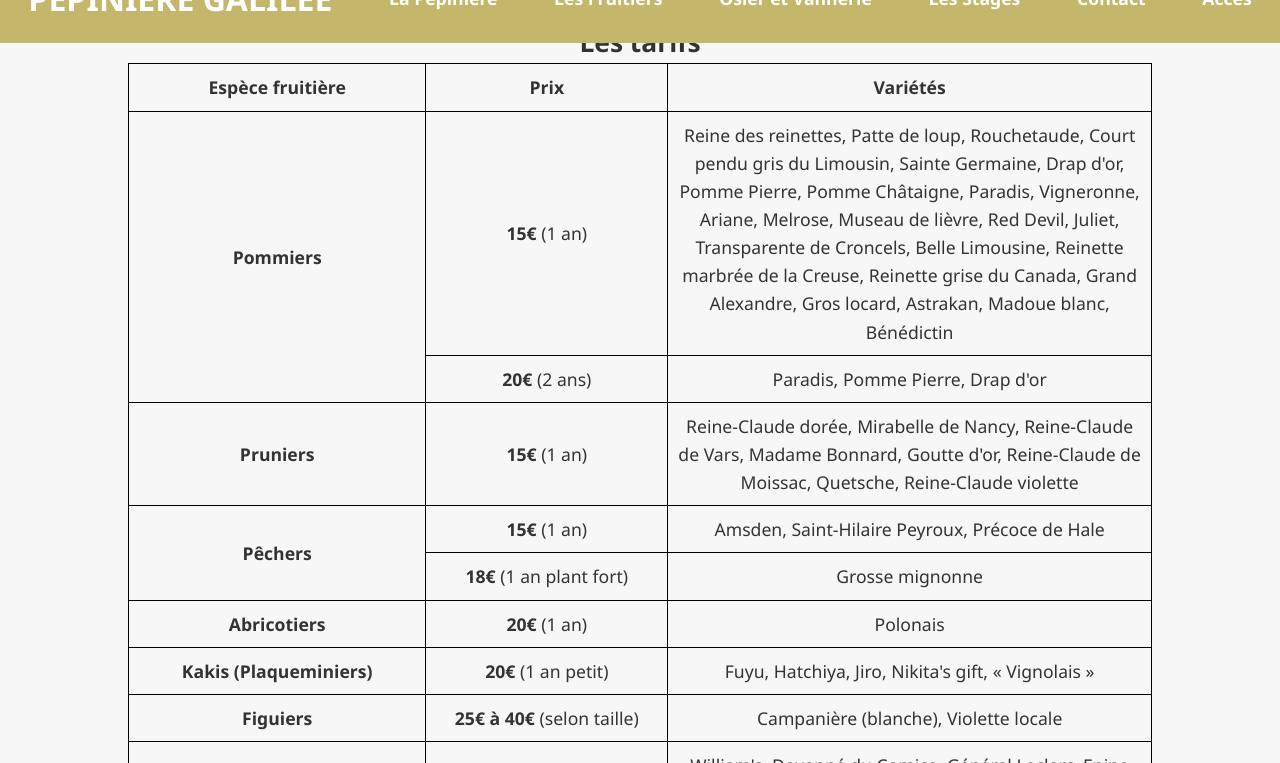
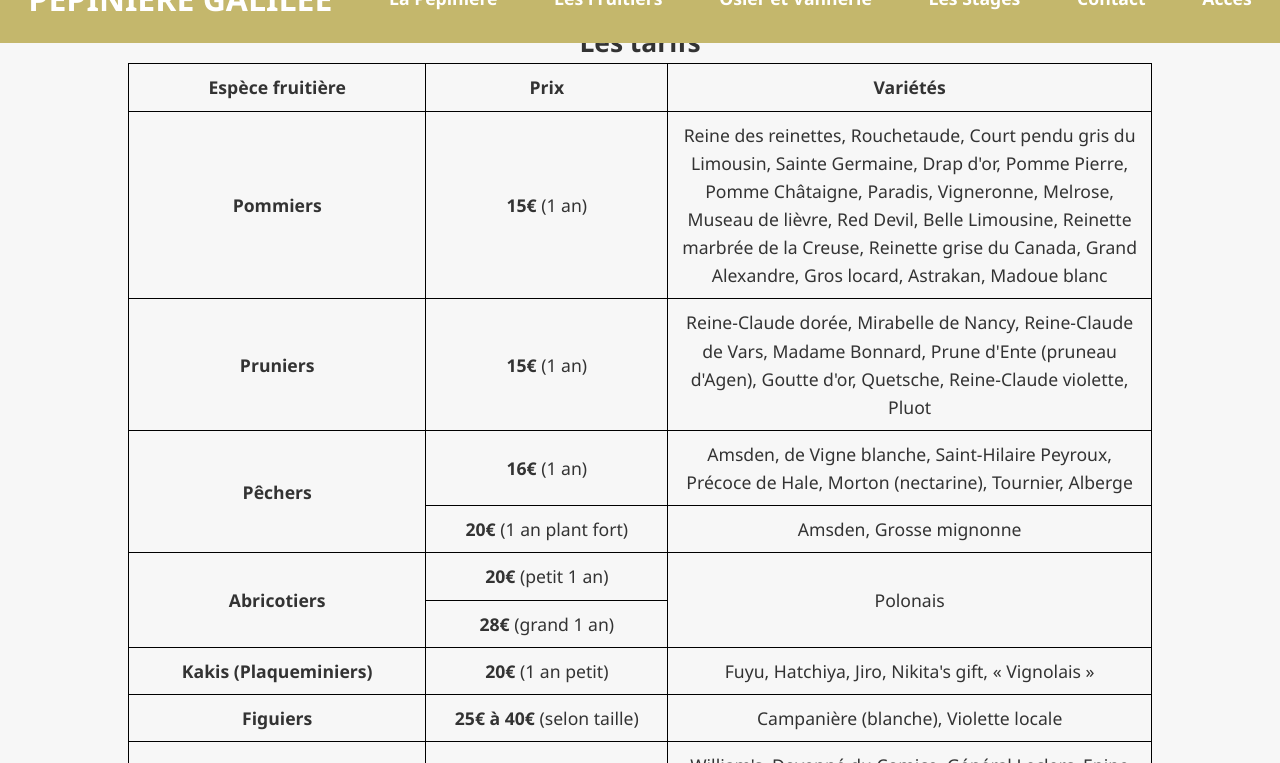
Before and after one commit to pepiniereGalilee/pepiniereGalilee.github.io, a Jekyll site: the page built from _pages/fruitiers.html, in a window 1280 px wide and 900 px high, scrolled down 574 px, cut to the strip 137-900 px from the top of the window. Built offline with Jekyll 4.4.1, drawn with Linux system fonts in a browser that asks for light colours; nearby versions of some CDN libraries.

Commit message:
update nouvelle saison

```diff
--- a/_pages/fruitiers.html
+++ b/_pages/fruitiers.html
@@ -37,17 +37,16 @@ permalink: /fruitiers
       <td><strong>15&euro; </strong> (1 an)</td>
 
       <td>
-        Reine des reinettes, Patte de loup, Rouchetaude, Court pendu gris du
-        Limousin, Sainte Germaine, Drap d'or, Pomme Pierre, Pomme Châtaigne,
-        Paradis, Vigneronne, Ariane, Melrose, Museau de lièvre, Red Devil,
-        Juliet, Transparente de Croncels, Belle Limousine, Reinette marbrée de
-        la Creuse, Reinette grise du Canada, Grand Alexandre, Gros locard,
-        Astrakan, Madoue blanc, Bénédictin
+        Reine des reinettes, Rouchetaude, Court pendu gris du Limousin, Sainte
+        Germaine, Drap d'or, Pomme Pierre, Pomme Châtaigne, Paradis, Vigneronne,
+        Melrose, Museau de lièvre, Red Devil, Belle Limousine, Reinette marbrée
+        de la Creuse, Reinette grise du Canada, Grand Alexandre, Gros locard,
+        Astrakan, Madoue blanc
       </td>
     </tr>
     <tr>
-      <td><strong>20&euro;</strong> (2 ans)</td>
-      <td>Paradis, Pomme Pierre, Drap d'or</td>
+      <!--<td><strong>20&euro;</strong> (2 ans)</td>
+      <td>Paradis, Pomme Pierre, Drap d'or</td>-->
     </tr>
 
     <tr>
@@ -57,8 +56,8 @@ permalink: /fruitiers
       <td><strong>15&euro;</strong> (1 an)</td>
       <td>
         Reine-Claude dorée, Mirabelle de Nancy, Reine-Claude de Vars, Madame
-        Bonnard, Goutte d'or, Reine-Claude de Moissac, Quetsche, Reine-Claude
-        violette
+        Bonnard, Prune d'Ente (pruneau d'Agen), Goutte d'or, Quetsche,
+        Reine-Claude violette, Pluot
       </td>
     </tr>
     <!-- <tr>
@@ -69,19 +68,26 @@ permalink: /fruitiers
       <td rowspan="2">
         <strong>Pêchers</strong>
       </td>
-      <td><strong>15&euro;</strong> (1 an)</td>
-      <td>Amsden, Saint-Hilaire Peyroux, Précoce de Hale</td>
+      <td><strong>16&euro;</strong> (1 an)</td>
+      <td>
+        Amsden, de Vigne blanche, Saint-Hilaire Peyroux, Précoce de Hale, Morton
+        (nectarine), Tournier, Alberge
+      </td>
     </tr>
     <tr>
-      <td><strong>18&euro;</strong> (1 an plant fort)</td>
-      <td>Grosse mignonne</td>
+      <td><strong>20&euro;</strong> (1 an plant fort)</td>
+      <td>Amsden, Grosse mignonne</td>
     </tr>
     <tr>
-      <td>
+      <td rowspan="2">
         <strong>Abricotiers</strong>
       </td>
-      <td><strong>20&euro;</strong> (1 an)</td>
-      <td>Polonais</td>
+      <td><strong>20&euro;</strong> (petit 1 an)</td>
+      <td rowspan="2">Polonais</td>
+    </tr>
+    <tr>
+      <td><strong>28&euro;</strong>
+      (grand 1 an)</td>
     </tr>
 
     <tr>
```
